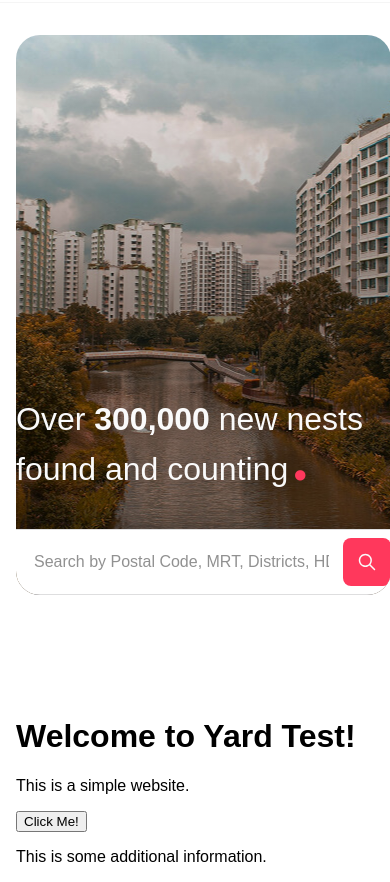
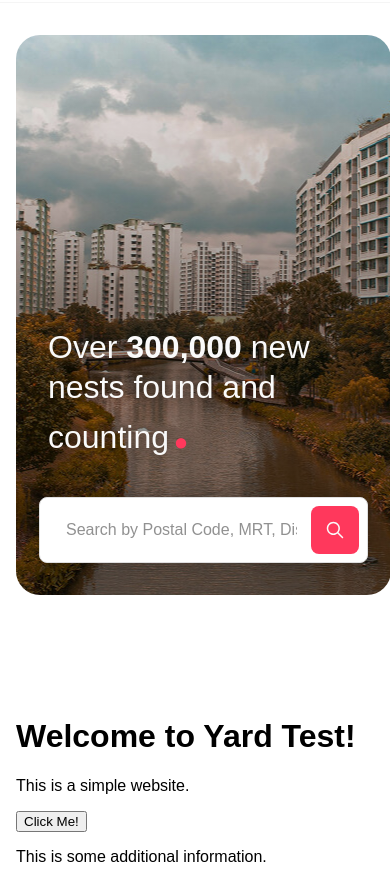
Before and after one commit to mihailapuste/arrow-space-test, a website: page index.html in a window 390 px wide. Shown: the part 86-968 px from the top of the page. Drawn offline with Linux system fonts and the light colour scheme.

Commit message:
fix hero for mobile

```diff
--- a/styles.css
+++ b/styles.css
@@ -126,6 +126,7 @@ body {
     display: flex;
     justify-content: center;
     align-items: center;
+    position: relative;
 }
 
 .hero-content {
@@ -134,6 +135,7 @@ body {
     justify-content: center;
     align-items: center;
     gap: 40px;
+    box-sizing: border-box;
 }
 
 .hero-text-container {
@@ -249,8 +251,18 @@ body {
     }
 
     .hero-content {
-        height: 100%;
+        height: auto;
         justify-content: flex-end;
+        padding: 32px;
+        position: absolute;
+        bottom: 0;
+        left: 0;
+        right: 0;
+    }
+
+    .search-container {
+        width: 100%;
+        margin-bottom: 0;
     }
 }
 
```
